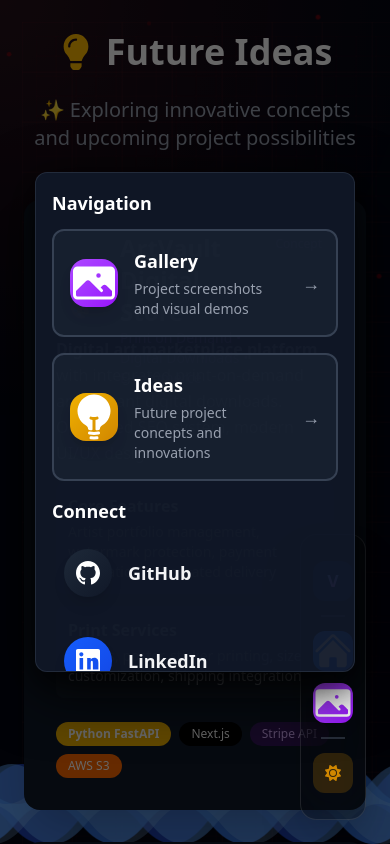
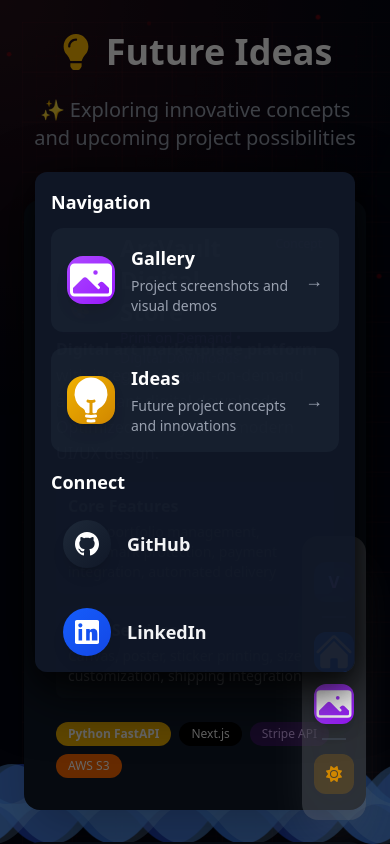
Before and after one commit to atdav3/portfolio-tuanat, a Next.js app: page /ideas in a window 390 px wide. Both pictures are taken after a click on the button "Open Vietcq Modal". Shown: the top 844 px of the page. Built offline with nearby package versions, Linux system fonts and the light colour scheme; no server answers.

Commit message:
refactor(Dock, Modal, Footer, NavigationList, ProjectsList, RepositoriesList): enhance styling and responsiveness for improved user experience

```diff
--- a/src/components/dock/Dock.jsx
+++ b/src/components/dock/Dock.jsx
@@ -136,8 +136,8 @@ const Dock = ({ theme, setTheme, activeSection, scrollToSection, navigationItems
   const handleItemLeave = () => setHoveredItem(null);
   const handleLogoClick = () => setIsModalOpen((prev) => !prev);
 
-  // Sử dụng class từ global.css
-  const dockBgClass = "bg-white/10 dark:bg-black/20 backdrop-blur-2xl border border-white/20 dark:border-white/10";
+  // Hiệu ứng 3D và đảo ngược màu cho dark/light mode
+  const dockBgClass = "bg-black/15 dark:bg-white/15 backdrop-blur-2xl shadow-2xl shadow-black/20 dark:shadow-white/10";
 
   // Check screen size
   useEffect(() => {
--- a/src/components/dock/Modal.jsx
+++ b/src/components/dock/Modal.jsx
@@ -68,8 +68,8 @@ const Modal = ({ isOpen, onClose, theme, dockRect, logoRect }) => {
 
   // Background phù hợp cho modal - không quá trong suốt
   const modalBgClass = theme === "dark"
-    ? "bg-gray-900/95 border border-gray-700/50"
-    : "bg-white/95 border border-gray-200/50";
+    ? "bg-gray-900/95"
+    : "bg-white/95";
 
   return (
     <>
@@ -80,7 +80,7 @@ const Modal = ({ isOpen, onClose, theme, dockRect, logoRect }) => {
       <div
         ref={modalRef}
         tabIndex={-1}
-        className={`fixed z-50 rounded-xl shadow-2xl transition-all duration-200 transform scale-100 animate-popover-in border ${modalBgClass}
+        className={`fixed z-50 rounded-xl shadow-2xl transition-all duration-200 transform scale-100 animate-popover-in ${modalBgClass}
           w-80 h-[500px] max-w-[calc(100vw-2rem)] max-h-[calc(100vh-8rem)]
           sm:w-[480px] sm:h-[680px] sm:max-w-none sm:max-h-none
         `}
--- a/src/components/layout/Footer.jsx
+++ b/src/components/layout/Footer.jsx
@@ -42,7 +42,7 @@ export default function Footer({ theme }) {
     ];
 
     return (
-        <footer className="py-16 border-t bg-white dark:bg-gray-950 border-gray-200 dark:border-gray-800">
+        <footer className="py-16 bg-white dark:bg-gray-950">
             <div className="max-w-7xl mx-auto px-6 lg:px-8">
                 <div className="text-center mb-8">
                     <FooterLogo theme={theme} />
--- a/src/components/share/NavigationList.jsx
+++ b/src/components/share/NavigationList.jsx
@@ -15,11 +15,11 @@ export default function NavigationList({ theme }) {
                         key={item.id}
                         onClick={() => handleNavigate(item.link)}
                         className={`
-                            p-4 rounded-xl border-2 transition-all duration-300 cursor-pointer
+                            p-4 rounded-xl transition-all duration-300 cursor-pointer
                             hover:scale-[1.02] hover:shadow-lg group
                             ${theme === 'dark'
-                                ? 'bg-gray-800/50 border-gray-700 hover:bg-gray-800 hover:border-gray-600'
-                                : 'bg-gray-50 border-gray-200 hover:bg-gray-100 hover:border-gray-300'
+                                ? 'bg-gray-800/50 hover:bg-gray-800'
+                                : 'bg-gray-50 hover:bg-gray-100'
                             }
                         `}
                     >
--- a/src/components/share/ProjectsList.jsx
+++ b/src/components/share/ProjectsList.jsx
@@ -67,10 +67,9 @@ const ProjectsList = ({ theme }) => {
                     key={project.id}
                     onClick={() => handleProjectClick(project.id)}
                     className="group relative bg-gradient-to-br from-white to-gray-50 dark:from-gray-800 dark:to-gray-900
-                              border border-gray-200/60 dark:border-gray-700/60 rounded-2xl p-6
+                              rounded-2xl p-6
                               transition-all duration-500 shadow-lg hover:shadow-2xl
                               hover:-translate-y-2 hover:scale-[1.02] cursor-pointer
-                              hover:border-blue-400/50 dark:hover:border-blue-500/50
                               hover:shadow-blue-500/10 dark:hover:shadow-blue-400/20
                               before:absolute before:inset-0 before:rounded-2xl before:bg-gradient-to-br
                               before:from-blue-500/5 before:to-purple-500/5 before:opacity-0
--- a/src/components/share/RepositoriesList.jsx
+++ b/src/components/share/RepositoriesList.jsx
@@ -32,15 +32,13 @@ const RepositoriesList = ({ theme = "dark" }) => {
           rel="noopener noreferrer"
           className="block"
         >
-          <div className="group relative bg-gradient-to-br from-white to-gray-50 dark:from-gray-800 dark:to-gray-900
-                         border border-gray-200/60 dark:border-gray-700/60 rounded-2xl p-6
-                         transition-all duration-500 shadow-lg hover:shadow-2xl
-                         hover:-translate-y-2 hover:scale-[1.02] cursor-pointer
-                         hover:border-green-400/50 dark:hover:border-green-500/50
-                         hover:shadow-green-500/10 dark:hover:shadow-green-400/20
-                         before:absolute before:inset-0 before:rounded-2xl before:bg-gradient-to-br
-                         before:from-green-500/5 before:to-blue-500/5 before:opacity-0
-                         hover:before:opacity-100 before:transition-opacity before:duration-500">
+          <div className={`group transition-all duration-300
+                         rounded-2xl p-6
+                         hover:scale-[1.02] hover:shadow-lg
+                         ${theme === 'dark'
+                             ? 'bg-gray-800/30 hover:bg-gray-800/50'
+                             : 'bg-white/50 hover:bg-white/80'
+                         }`}>
             {/* Repository Header */}
             <div className="flex items-center justify-between mb-4">
               <h4 className="font-bold text-lg text-gray-900 dark:text-white
```
